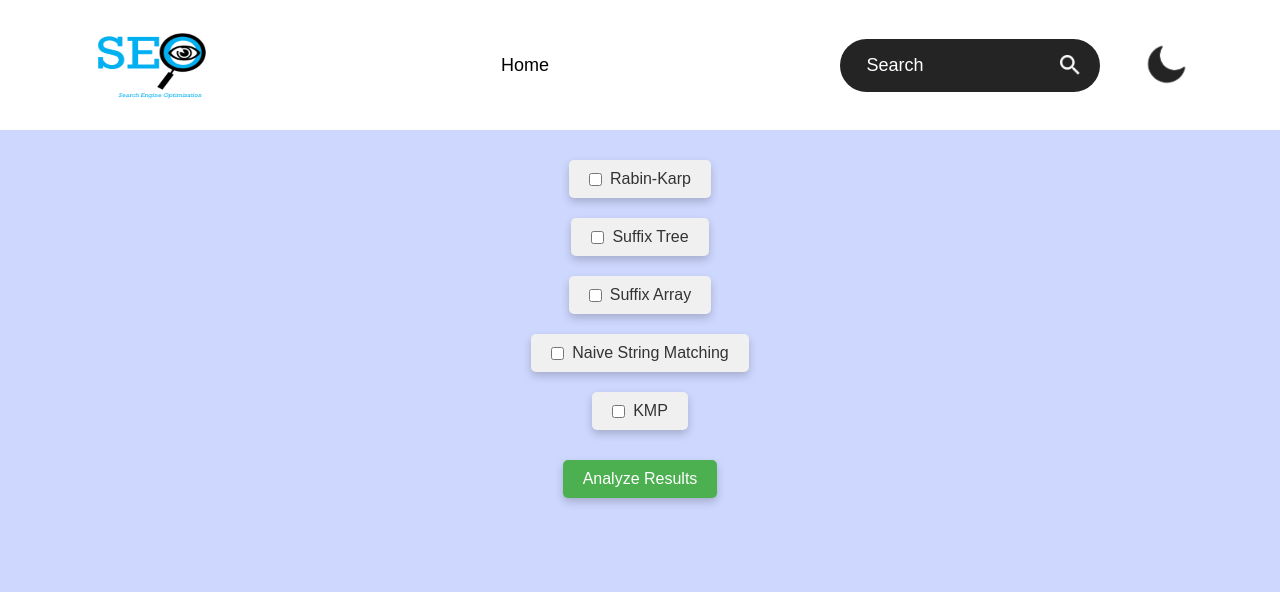
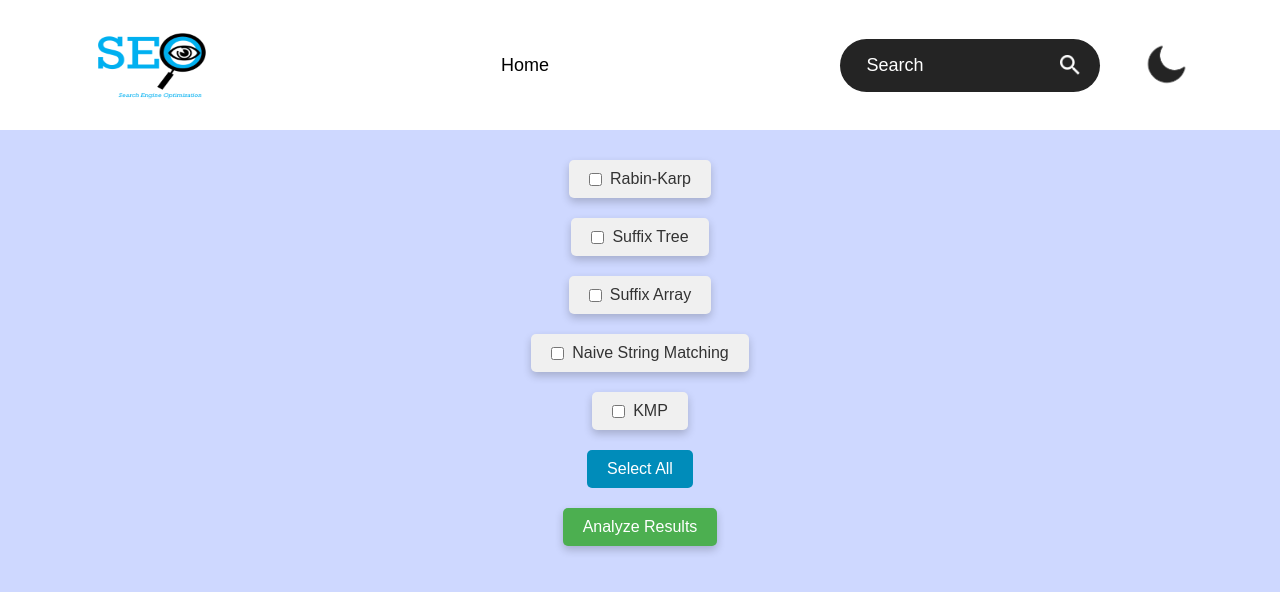
Before and after one commit to SumitRodrigues/SEO-Keyword-Tracker-And-Analyser, a React (Vite) app: page / in a window 1280 px wide. Shown: the top 592 px of the page. Built offline with nearby package versions, Linux system fonts and the light colour scheme.

Commit message:
additional changes

```diff
--- a/src/Components/CheckboxList/CheckboxList.css
+++ b/src/Components/CheckboxList/CheckboxList.css
@@ -47,3 +47,19 @@
 .analyze-button:hover {
     background-color: #45a049;
 }
+
+.select-all-button {
+    margin-top: 10px;
+    padding: 10px 20px;
+    font-size: 16px;
+    border: none;
+    border-radius: 5px;
+    background-color: #008CBA;
+    color: white;
+    cursor: pointer;
+    transition: background-color 0.2s;
+}
+
+.select-all-button:hover {
+    background-color: #007bb5;
+}
--- a/src/Components/CheckboxList/CheckboxList.jsx
+++ b/src/Components/CheckboxList/CheckboxList.jsx
@@ -8,6 +8,14 @@ function CheckboxList() {
     const handleCheckboxChange = (event) => {
         const { name, checked } = event.target;
         setCheckedItems({ ...checkedItems, [name]: checked });
+    };
+
+    const handleSelectAll = () => {
+        const newCheckedItems = {};
+        options.forEach(option => {
+            newCheckedItems[option] = true;
+        });
+        setCheckedItems(newCheckedItems);
     };
 
     const handleAnalyzeResults = () => {
@@ -29,6 +37,9 @@ function CheckboxList() {
                     <label className="checkbox-label">{option}</label>
                 </div>
             ))}
+            <button className="select-all-button" onClick={handleSelectAll}>
+                Select All
+            </button>
             <button className="analyze-button" onClick={handleAnalyzeResults}>
                 Analyze Results
             </button>
```
